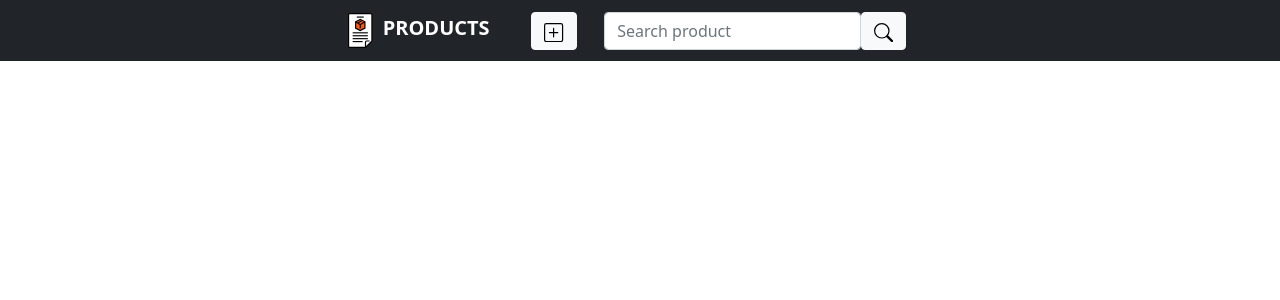
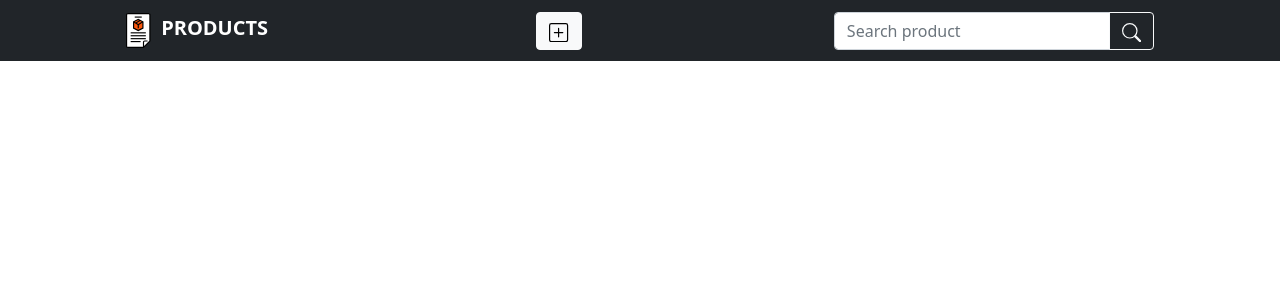
Before and after one commit to teneons/product-list-pro, a React (Create React App) app: page / in a window 1280 px wide. Shown: the top 300 px of the page. Built offline with nearby package versions, Linux system fonts and the light colour scheme.

Commit message:
improved and remade - header UI

```diff
--- a/src/components/Header/Header.js
+++ b/src/components/Header/Header.js
@@ -53,29 +53,26 @@ class Header extends Component {
 
     return (
       <div>
-        <nav className="d-flex justify-content-center navbar navbar-expand-lg bg-dark">
+        <nav className="d-flex justify-content-around navbar navbar-expand-lg bg-dark">
 
             <span className="navbar-brand text-uppercase text-white fw-bold" href="#">
               <img src={logo} width="35" height="35" className="d-inline-block align-top" alt="Logo" loading="lazy"></img>
               Products
             </span>
 
+            <button type="button" className="btn btn-light" data-bs-toggle="modal" data-bs-target="#staticBackdrop">{svgPlus}</button>
+
             <button className="navbar-toggler bg-white" type="button" data-bs-toggle="collapse" data-bs-target="#navbarcollapse" aria-controls="navbarcollapse" aria-expanded="false" aria-label="Toggle navigation">
               <span>{svgToggler}</span>
             </button>
 
-            <div className="col-12 col-md-8 col-lg-4 d-flex justify-content-center">
-            <div className="collapse navbar-collapse" id="navbarcollapse">
-              <div className="d-flex justify-content-around container">
-                <button type="button" className="btn btn-light" data-bs-toggle="modal" data-bs-target="#staticBackdrop">{svgPlus}</button>
-
-                <div className="d-flex align-items-center">
-                  <input type="search" className="form-control mr-1" onChange={e => this.setState({search: e.target.value})} name='search' placeholder="Search product" aria-label="Search" />
-                  <button type="button" onClick={() => this.searchProduct()} className="btn btn-light">{svgSearch}</button>
-                </div>
-
+            <div className="col-12 col-md-7 col-lg-3">
+              <div className="collapse navbar-collapse" id="navbarcollapse">
+                  <div className='input-group'>
+                    <input type="search" className="form-control" onChange={e => this.setState({search: e.target.value})} name='search' placeholder="Search product" aria-label="Search" />
+                    <button type="button" onClick={() => this.searchProduct()} className="btn btn-outline-light">{svgSearch}</button>
+                  </div>
               </div>
-            </div>
             </div>
 
         </nav>
```
